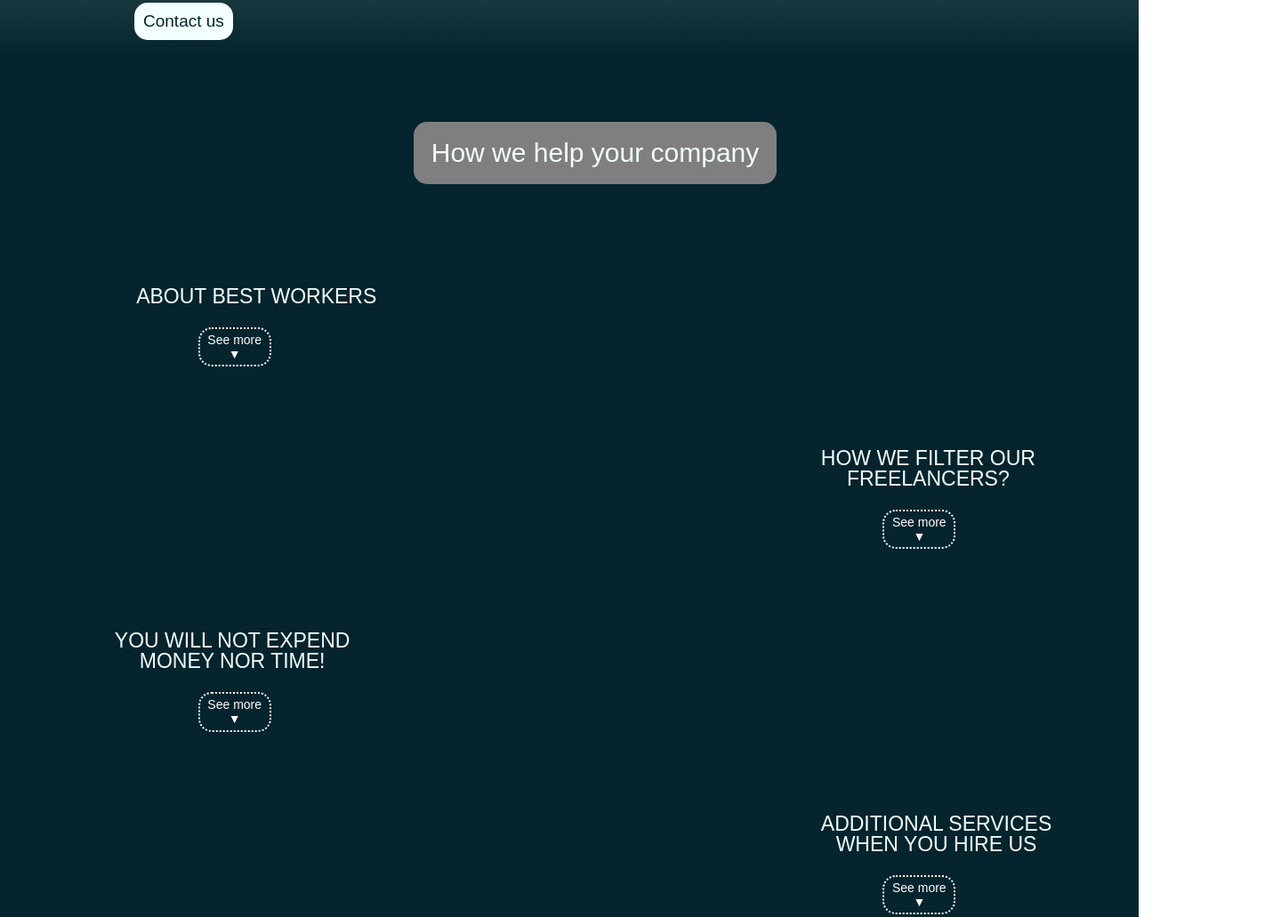
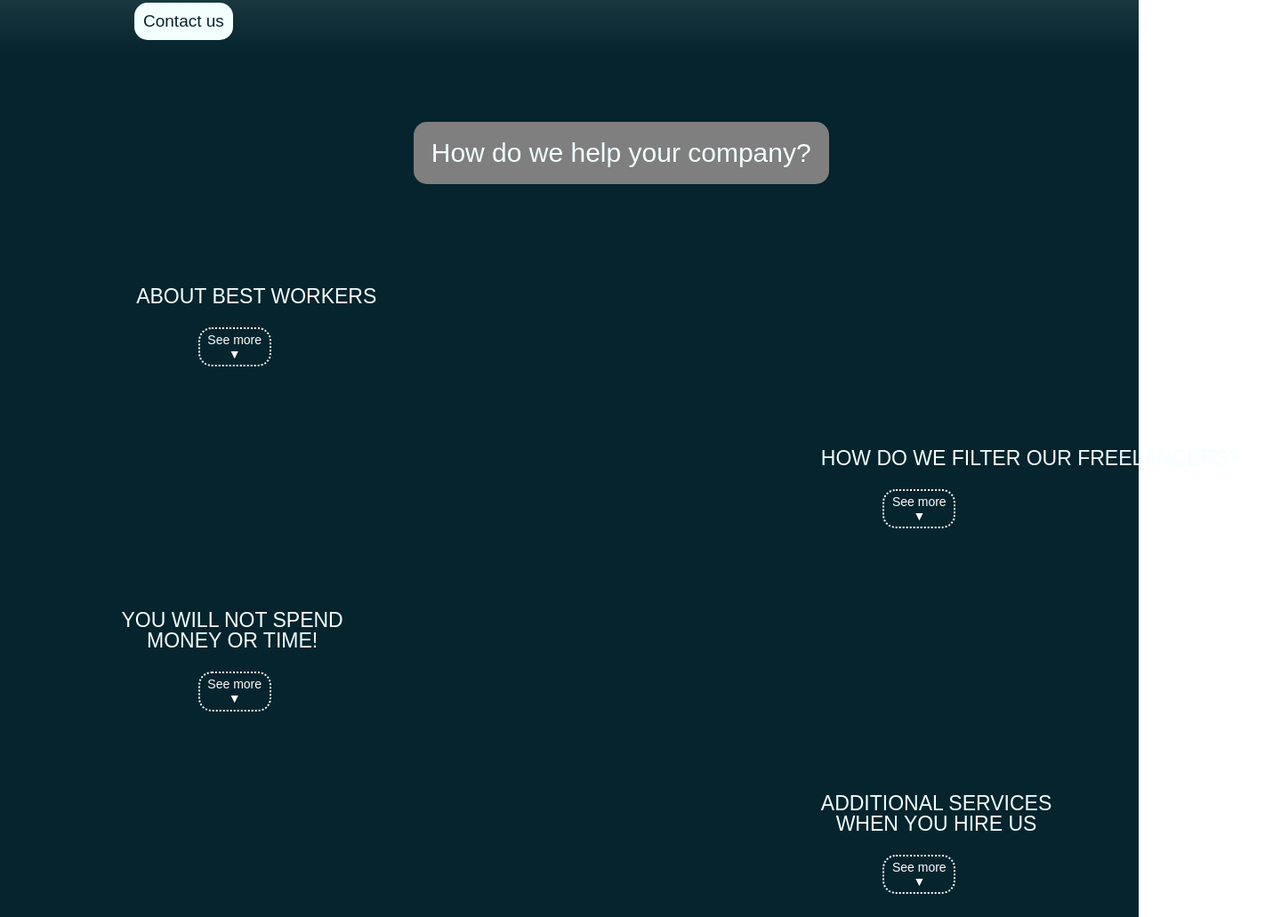
Before and after one commit to poffyg/Bestworkers, a plain HTML site: page index.html in a window 1280 px wide. Shown: the part 768-1799 px from the top of the page at 89% size, 1440 px wide, since content can reach past the window. Drawn offline with Linux system fonts and the light colour scheme.

Commit message:
Update index.html

```diff
--- a/index.html
+++ b/index.html
@@ -35,7 +35,7 @@
         </section>
 
         <section id="empresa" class="empresaus">
-            <h2 class="subtitulos">How we help your company</h2>
+            <h2 class="subtitulos">How do we help your company?</h2>
                 <div class="abw">
                     <p class="abwtitle">About Best Workers</p>
                     <div class="dropdownAbw">
@@ -46,7 +46,7 @@
                     </div>
                 </div>
                 <div class="hwfof">
-                    <p class="hwftitle">How we filter our <br> freelancers?</p>
+                    <p class="hwftitle">How do we filter our freelancers?</p>
                     <div class="dropdownhwf">
                         <button class="dropbtnAbw" onclick="toggleDropdown('myDropdownhwf')">See more &#9660;</button>
                         <div class="dropdown-content" id="myDropdownhwf">
@@ -61,7 +61,7 @@
 
                 </div>
                 <div class="ywnemnt">
-                    <p class="ywntitle">You will not expend <br>money nor time!</p>
+                    <p class="ywntitle">You will not spend<br>money or time!</p>
                     <div class="dropdownywn">
                         <button class="dropbtnAbw" onclick="toggleDropdown('myDropdownywn')">See more &#9660;</button>
                         <div class="dropdown-content" id="myDropdownywn">
@@ -88,7 +88,7 @@
 
         </section>
         <section id="freelancer" class="freeus">
-            <h2 class="subtitulos">What we offer our freelancer?</h2>
+            <h2 class="subtitulos">What do we offer to our freelancers?</h2>
                 <div class="wsyj">
                     <p class="wsyjtitle">Why should you join <br> our team of freelancers?</p>
                     <div class="dropdownWsyj">
```
